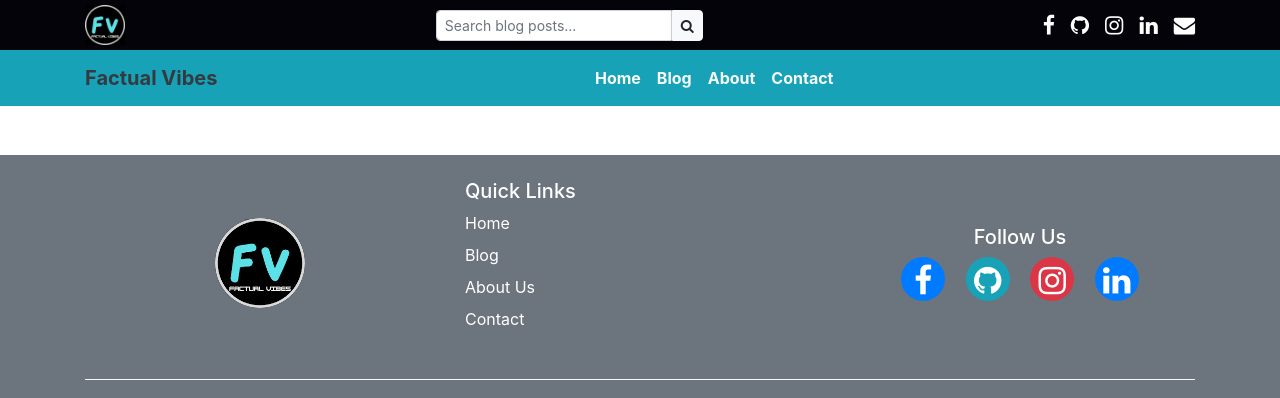
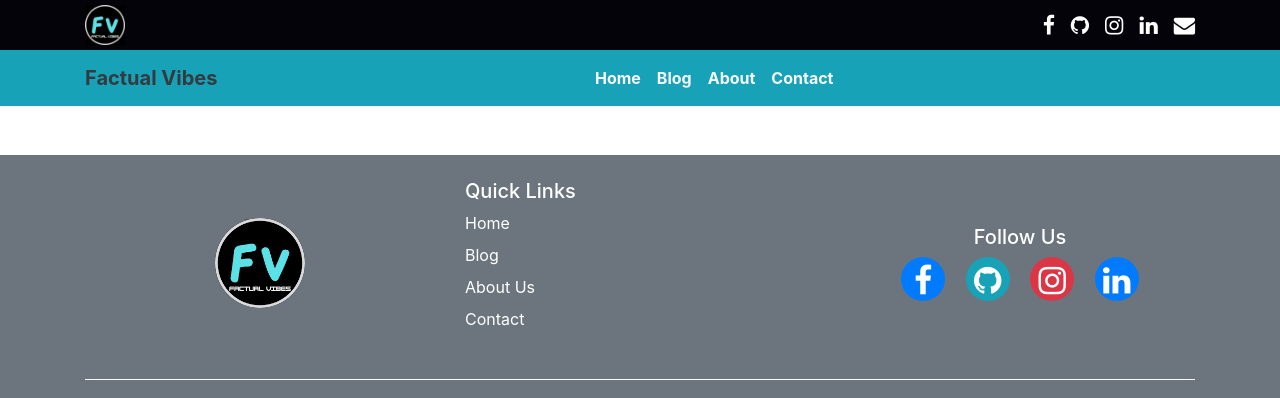
Before and after one commit to dakshlohar777/factualvibes, a Django app: page /base/ in a window 1280 px wide. Shown: the top 398 px of the page. Run offline with Django 5.2, Linux system fonts and the light colour scheme.

Commit message:
Updated models.py with recent changes

```diff
--- a/blog/models.py
+++ b/blog/models.py
@@ -12,6 +12,7 @@ class Blog(models.Model):
     CATEGORY_CHOICES = [
         ('fact', 'Fact'),
         ('scripture', 'Scripture'),
+        ('sports', 'Sports'),
         ('other', 'Other'),
     ]
     category = models.CharField(max_length=20, choices=CATEGORY_CHOICES, default='other')
--- a/blog/views.py
+++ b/blog/views.py
@@ -4,6 +4,7 @@ import math
 
 def home(request):
     top_facts = Blog.objects.filter(category='fact')[:3]
+    top_scriptures = Blog.objects.filter(category='scripture')[:3]
     top_scriptures = Blog.objects.filter(category='scripture')[:3]
 
     context = {
--- a/templates/base.html
+++ b/templates/base.html
@@ -19,37 +19,28 @@
 
 <body>
 
-  <!-- Top navbar: no toggler -->
+  <!-- Top navbar -->
   <nav class="navbar" style="background-color: rgb(5, 3, 10); padding-top: 0.00001rem; padding-bottom: 0.00001rem;">
     <div class="container d-flex align-items-center justify-content-between">
 
-      <!-- Logo: always visible -->
+      <!-- Logo -->
       <a class="navbar-brand mb-0" href="/">
         <img src="{% static 'img/factualvibes.jpg' %}" alt="Factual Vibes Logo" class="img-fluid" style="max-height: 40px;" />
       </a>
 
-      <!-- Search: hidden on xs/sm -->
-      <form class="form-inline mx-auto d-none d-md-flex" action="/search" method="get" style="max-width: 280px; width: 100%;">
-        <input class="form-control form-control-sm shadow-sm" type="search" placeholder="Search blog posts..." aria-label="Search" name="q"
-          style="box-shadow: 0 2px 8px rgba(0, 0, 0, 0.1); border-radius: 0.25rem 0 0 0.25rem;" />
-        <button class="btn btn-light btn-sm ml-0 shadow-sm" type="submit" aria-label="Search Button" style="border-radius: 0 0.25rem 0.25rem 0;">
-          <i class="fa fa-search"></i>
-        </button>
-      </form>
-
-      <!-- Social icons: hidden on xs/sm -->
+      <!-- Social icons -->
       <div class="d-none d-md-flex align-items-center ml-3 justify-content-center">
         <a href="https://www.facebook.com/share/1EjUXJHNLo/?mibextid=qi2Omg" class="text-white ml-3" aria-label="Facebook"><i class="fa fa-facebook fa-lg"></i></a>
         <a href="https://github.com/dakshlohar777" class="text-white ml-3" aria-label="Github"><i class="fa fa-github fa-lg"></i></a>
         <a href="https://www.instagram.com/daksh.lohar_7?igsh=MTF2YXBvZGo4bm43aw==" class="text-white ml-3" aria-label="Instagram"><i class="fa fa-instagram fa-lg"></i></a>
         <a href="#" class="text-white ml-3" aria-label="LinkedIn"><i class="fa fa-linkedin fa-lg"></i></a>
-        <a href="https://mail.google.com/mail/?view=cm&fs=1&to=dakshlohar1311@gmail.com" class="text-white ml-3" aria-label="Envelope"><i class="fa fa-envelope fa-lg"></i></a>
+        <a href="https://mail.google.com/mail/?view=cm&fs=1&to=dakshlohar1311@gmail.com" class="text-white ml-3" aria-label="Email"><i class="fa fa-envelope fa-lg"></i></a>
       </div>
 
     </div>
   </nav>
 
-  <!-- Main navbar with toggler -->
+  <!-- Main navbar -->
   <nav class="navbar nav-2 navbar-expand-lg navbar-dark bg-info border-bottom border-light">
     <div class="container">
       <a class="navbar-brand text-dark font-weight-bold" href="/">Factual Vibes</a>
@@ -61,7 +52,7 @@
       <div class="collapse navbar-collapse" id="navbarSupportedContent">
         <ul class="navbar-nav mx-auto">
           <li class="nav-item {% block homeactive %}{% endblock homeactive %}">
-            <a class="nav-link text-light font-weight-bold" href="/">Home <span class="sr-only">(current)</span></a>
+            <a class="nav-link text-light font-weight-bold" href="/">Home</a>
           </li>
           <li class="nav-item {% block blogactive %}{% endblock blogactive %}">
             <a class="nav-link text-light font-weight-bold" href="/blog">Blog</a>
@@ -73,10 +64,6 @@
             <a class="nav-link text-light font-weight-bold" href="/contact">Contact</a>
           </li>
         </ul>
-        {% comment %} <form action="/search" method="get" class="form-inline my-2 my-lg-0">
-          <button class="btn btn-dark btn-lg mr-2 my-sm-0" type="submit">Login</button>
-          <button class="btn btn-outline-dark btn-lg my-2 my-sm-0" type="submit">Signup</button>
-        </form> {% endcomment %}
       </div>
     </div>
   </nav>
@@ -91,8 +78,7 @@
 
         <div class="col-md-4 mb-3 text-center text-md-start">
           <a href="/">
-            <img src="{% static 'img/factualvibes.jpg' %}" alt="Factual Vibes Logo" class="img-fluid rounded-circle"
-              style="max-height: 90px;" />
+            <img src="{% static 'img/factualvibes.jpg' %}" alt="Factual Vibes Logo" class="img-fluid rounded-circle" style="max-height: 90px;" />
           </a>
         </div>
 
@@ -128,8 +114,8 @@
       </div>
 
       <hr class="border-light" />
-
       <div class="text-center">
+        {% now "Y" as current_year %}
         <p class="mb-0">&copy; {{ current_year }} Factual Vibes. All rights reserved.</p>
       </div>
     </div>
```
Also changed, not shown: blog/migrations/0012_alter_blog_category.py (added), db.sqlite3.
